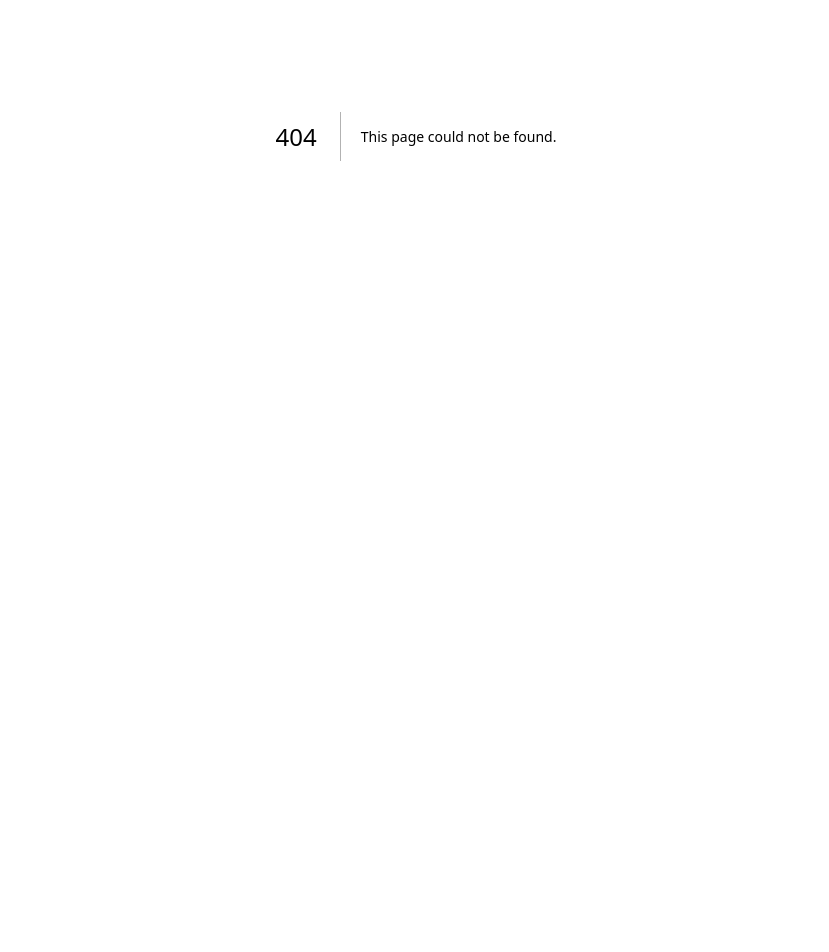
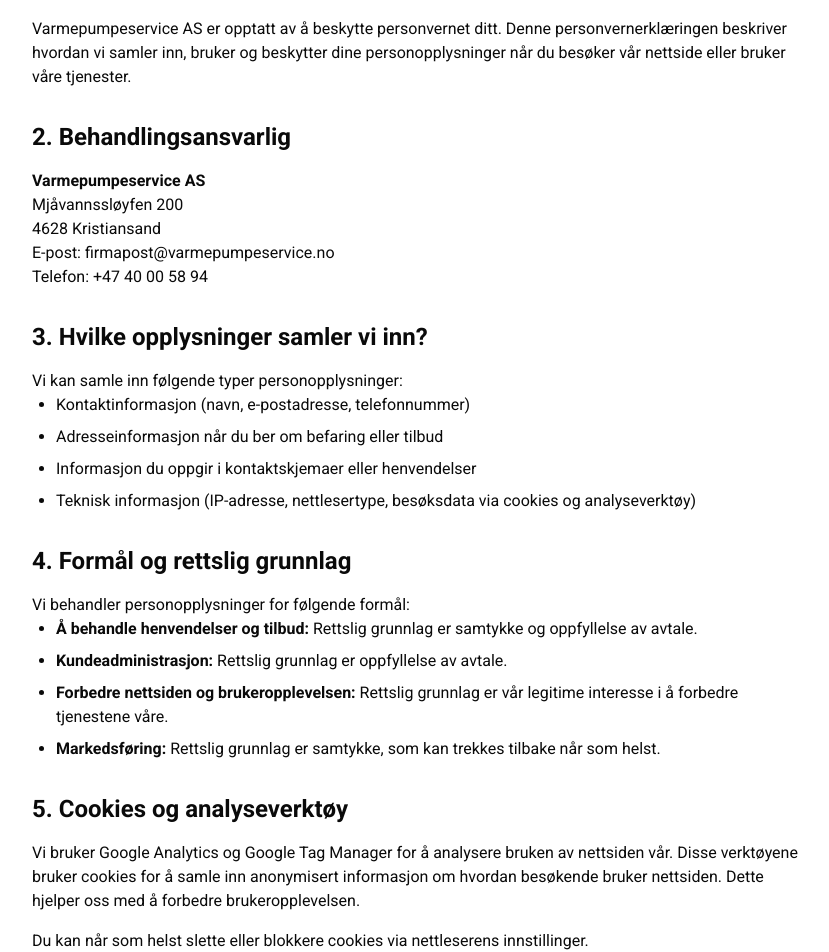
Before and after one commit to folk-hub/cooper-hunter-master, a Next.js app: page /personvern in a window 1280 px wide. Before the commit this address had no page. Shown: the part 264-1216 px from the top of the page, without its empty margins (224-1053 px from the left). Before the commit the page ends 800 px from the top, so only its background shows below. Built offline with nearby package versions, Linux system fonts and the light colour scheme.

Commit message:
Add privacy policy (personvern) page and footer link

```diff
--- /dev/null
+++ b/app/personvern/page.tsx
@@ -0,0 +1,167 @@
+import { SiteHeader } from "@/components/site-header"
+import { SiteFooter } from "@/components/site-footer"
+
+export default function PersonvernPage() {
+  return (
+    <div className="flex min-h-screen flex-col">
+      <SiteHeader />
+
+      <main className="flex-1">
+        <section className="py-16 md:py-24">
+          <div className="container max-w-4xl">
+            <h1 className="text-4xl font-bold tracking-tight mb-8">Personvernerklæring</h1>
+
+            <div className="prose prose-gray max-w-none space-y-8">
+              <section>
+                <h2 className="text-2xl font-semibold mb-4">1. Innledning</h2>
+                <p>
+                  Varmepumpeservice AS er opptatt av å beskytte personvernet ditt. Denne personvernerklæringen
+                  beskriver hvordan vi samler inn, bruker og beskytter dine personopplysninger når du besøker
+                  vår nettside eller bruker våre tjenester.
+                </p>
+              </section>
+
+              <section>
+                <h2 className="text-2xl font-semibold mb-4">2. Behandlingsansvarlig</h2>
+                <p>
+                  <strong>Varmepumpeservice AS</strong>
+                  <br />
+                  Mjåvannssløyfen 200
+                  <br />
+                  4628 Kristiansand
+                  <br />
+                  E-post: firmapost@varmepumpeservice.no
+                  <br />
+                  Telefon: +47 40 00 58 94
+                </p>
+              </section>
+
+              <section>
+                <h2 className="text-2xl font-semibold mb-4">3. Hvilke opplysninger samler vi inn?</h2>
+                <p>Vi kan samle inn følgende typer personopplysninger:</p>
+                <ul className="list-disc pl-6 space-y-2">
+                  <li>Kontaktinformasjon (navn, e-postadresse, telefonnummer)</li>
+                  <li>Adresseinformasjon når du ber om befaring eller tilbud</li>
+                  <li>Informasjon du oppgir i kontaktskjemaer eller henvendelser</li>
+                  <li>Teknisk informasjon (IP-adresse, nettlesertype, besøksdata via cookies og analyseverktøy)</li>
+                </ul>
+              </section>
+
+              <section>
+                <h2 className="text-2xl font-semibold mb-4">4. Formål og rettslig grunnlag</h2>
+                <p>Vi behandler personopplysninger for følgende formål:</p>
+                <ul className="list-disc pl-6 space-y-2">
+                  <li>
+                    <strong>Å behandle henvendelser og tilbud:</strong> Rettslig grunnlag er samtykke og
+                    oppfyllelse av avtale.
+                  </li>
+                  <li>
+                    <strong>Kundeadministrasjon:</strong> Rettslig grunnlag er oppfyllelse av avtale.
+                  </li>
+                  <li>
+                    <strong>Forbedre nettsiden og brukeropplevelsen:</strong> Rettslig grunnlag er vår
+                    legitime interesse i å forbedre tjenestene våre.
+                  </li>
+                  <li>
+                    <strong>Markedsføring:</strong> Rettslig grunnlag er samtykke, som kan trekkes tilbake
+                    når som helst.
+                  </li>
+                </ul>
+              </section>
+
+              <section>
+                <h2 className="text-2xl font-semibold mb-4">5. Cookies og analyseverktøy</h2>
+                <p>
+                  Vi bruker Google Analytics og Google Tag Manager for å analysere bruken av nettsiden vår.
+                  Disse verktøyene bruker cookies for å samle inn anonymisert informasjon om hvordan besøkende
+                  bruker nettsiden. Dette hjelper oss med å forbedre brukeropplevelsen.
+                </p>
+                <p className="mt-4">
+                  Du kan når som helst slette eller blokkere cookies via nettleserens innstillinger.
+                </p>
+              </section>
+
+              <section>
+                <h2 className="text-2xl font-semibold mb-4">6. Utlevering til tredjeparter</h2>
+                <p>
+                  Vi deler ikke dine personopplysninger med tredjeparter, med mindre det er nødvendig for å
+                  levere tjenesten (f.eks. installatører for befaring), eller hvis vi er juridisk forpliktet
+                  til det.
+                </p>
+              </section>
+
+              <section>
+                <h2 className="text-2xl font-semibold mb-4">7. Lagring av personopplysninger</h2>
+                <p>
+                  Vi lagrer personopplysningene dine bare så lenge det er nødvendig for å oppfylle formålene
+                  beskrevet i denne erklæringen, eller i henhold til lovkrav.
+                </p>
+              </section>
+
+              <section>
+                <h2 className="text-2xl font-semibold mb-4">8. Dine rettigheter</h2>
+                <p>I henhold til personvernlovgivningen har du rett til å:</p>
+                <ul className="list-disc pl-6 space-y-2">
+                  <li>Be om innsyn i hvilke personopplysninger vi har om deg</li>
+                  <li>Be om retting av uriktige opplysninger</li>
+                  <li>Be om sletting av dine personopplysninger</li>
+                  <li>Be om begrensning av behandling</li>
+                  <li>Protestere mot behandling av dine personopplysninger</li>
+                  <li>Be om dataportabilitet (få overført dine opplysninger)</li>
+                  <li>Trekke tilbake samtykke når som helst</li>
+                </ul>
+                <p className="mt-4">
+                  For å utøve dine rettigheter, kontakt oss på{" "}
+                  <a href="mailto:firmapost@varmepumpeservice.no" className="text-primary hover:underline">
+                    firmapost@varmepumpeservice.no
+                  </a>
+                </p>
+              </section>
+
+              <section>
+                <h2 className="text-2xl font-semibold mb-4">9. Sikkerhet</h2>
+                <p>
+                  Vi har implementert passende tekniske og organisatoriske tiltak for å beskytte
+                  personopplysningene dine mot tap, misbruk og uautorisert tilgang.
+                </p>
+              </section>
+
+              <section>
+                <h2 className="text-2xl font-semibold mb-4">10. Endringer i personvernerklæringen</h2>
+                <p>
+                  Vi kan oppdatere denne personvernerklæringen fra tid til annen. Eventuelle endringer vil bli
+                  publisert på denne siden.
+                </p>
+                <p className="mt-4">
+                  <strong>Sist oppdatert:</strong> {new Date().toLocaleDateString("nb-NO", {
+                    year: "numeric",
+                    month: "long",
+                    day: "numeric"
+                  })}
+                </p>
+              </section>
+
+              <section>
+                <h2 className="text-2xl font-semibold mb-4">11. Kontakt oss</h2>
+                <p>
+                  Hvis du har spørsmål om denne personvernerklæringen eller hvordan vi behandler
+                  personopplysningene dine, kan du kontakte oss:
+                </p>
+                <p className="mt-4">
+                  E-post:{" "}
+                  <a href="mailto:firmapost@varmepumpeservice.no" className="text-primary hover:underline">
+                    firmapost@varmepumpeservice.no
+                  </a>
+                  <br />
+                  Telefon: +47 40 00 58 94
+                </p>
+              </section>
+            </div>
+          </div>
+        </section>
+      </main>
+
+      <SiteFooter />
+    </div>
+  )
+}
--- a/content/site.ts
+++ b/content/site.ts
@@ -27,6 +27,7 @@ export const footer: Footer = {
       { label: "Produkter", href: "/produkter" },
       { label: "Om oss", href: "/om" },
       { label: "Sparekalkulator", href: "/sparekalkulator" },
+      { label: "Personvern", href: "/personvern" },
     ],
   },
   copyright: "Varmepumpeservice AS. Alle rettigheter reservert.",
```
